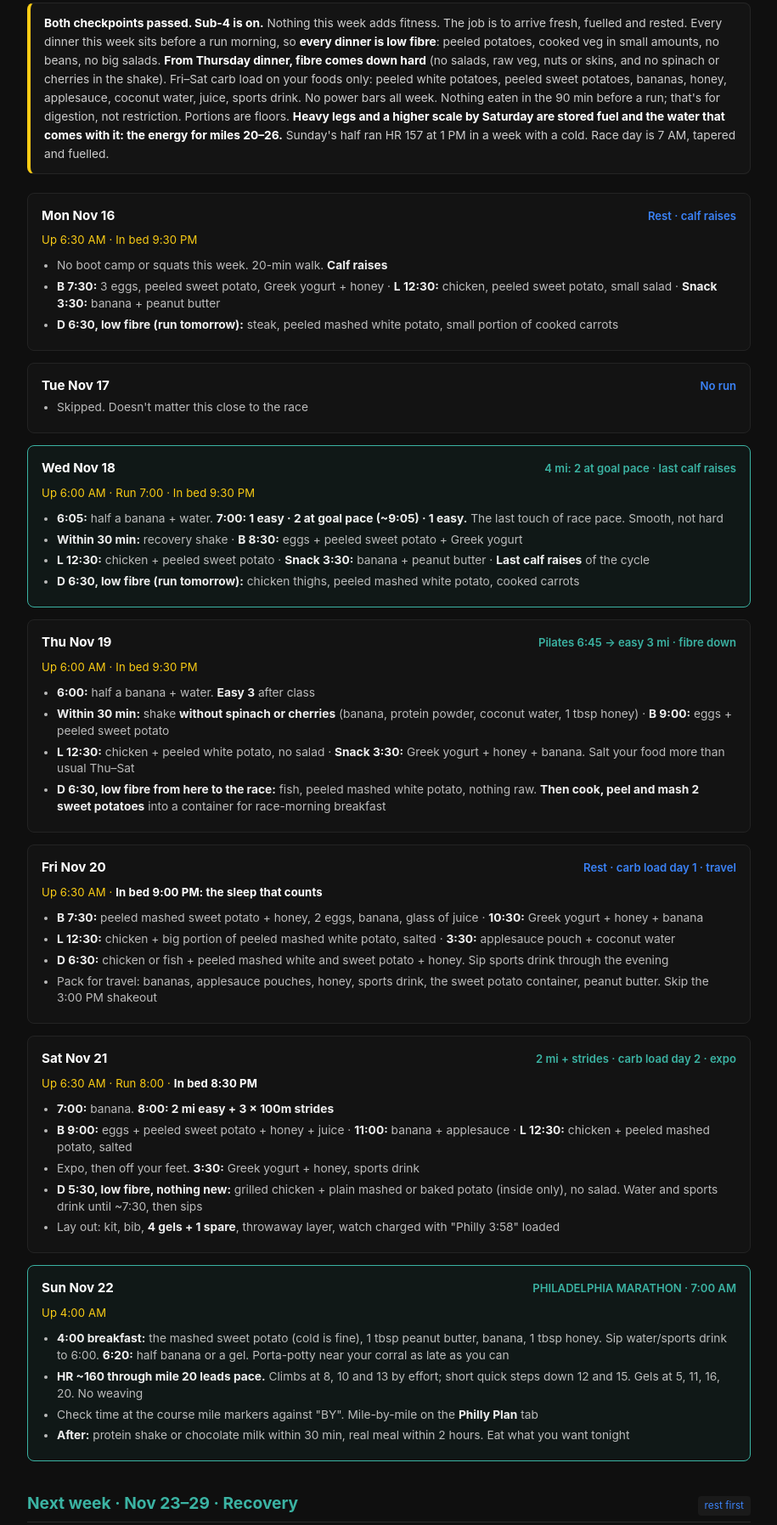
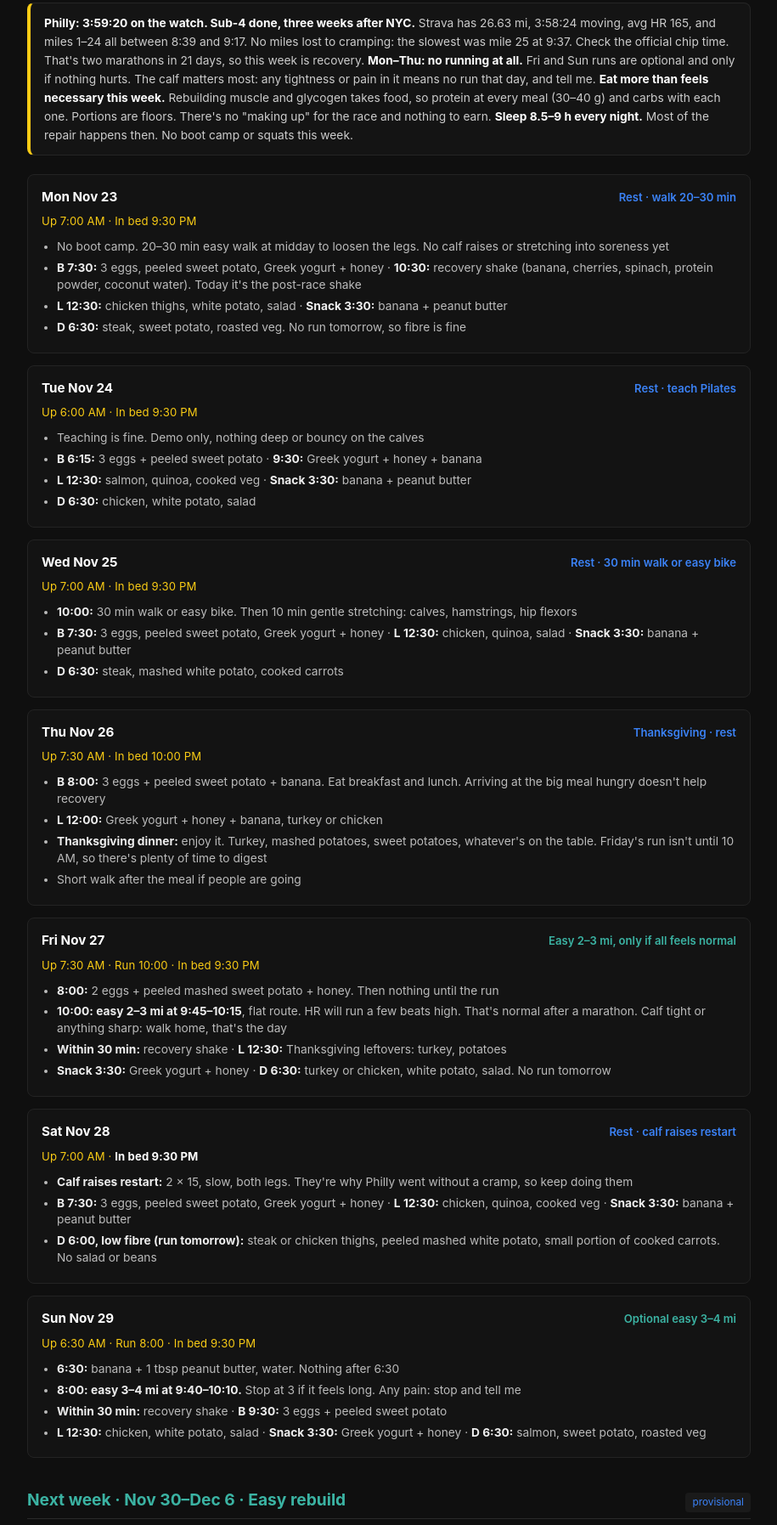
Before and after one commit to Jrichcrick/nyc-marathon-2026, a plain HTML site: page index.html in a window 1280 px wide. Shown: the part 200-1995 px from the top of the page at 85% size, without its empty margins (182-1097 px from the left). Drawn offline with Linux system fonts and the light colour scheme.

Commit message:
This Week: post-Philly recovery week Nov 23-29 (sleep, meals, optional Fri/Sun runs); next week easy rebuild
Co-Authored-By: Claude Opus 5.5 <noreply@anthropic.com>
Claude-Session: https://claude.ai/code/session_01Gqo9yy3KXwRr9mUaHKouru

```diff
--- a/index.html
+++ b/index.html
@@ -187,94 +187,96 @@
 <!-- ===== THIS WEEK ===== -->
 <div id="tab-week" class="tab-panel active">
 
-  <div class="wk-h" style="margin-top:0"><h2>Race week · Nov 16–22</h2><span class="badge r">~12 miles + Philly</span></div>
+  <div class="wk-h" style="margin-top:0"><h2>Recovery week · Nov 23–29</h2><span class="badge r">rest first · ≤7 mi</span></div>
 
   <div class="tw-rule">
-    <strong>Both checkpoints passed. Sub-4 is on.</strong> Nothing this week adds fitness. The job is to arrive fresh, fuelled and rested. Every dinner this week sits before a run morning, so <strong>every dinner is low fibre</strong>: peeled potatoes, cooked veg in small amounts, no beans, no big salads. <strong>From Thursday dinner, fibre comes down hard</strong> (no salads, raw veg, nuts or skins, and no spinach or cherries in the shake). Fri–Sat carb load on your foods only: peeled white potatoes, peeled sweet potatoes, bananas, honey, applesauce, coconut water, juice, sports drink. No power bars all week. Nothing eaten in the 90 min before a run; that's for digestion, not restriction. Portions are floors. <strong>Heavy legs and a higher scale by Saturday are stored fuel and the water that comes with it: the energy for miles 20–26.</strong> Sunday's half ran HR 157 at 1 PM in a week with a cold. Race day is 7 AM, tapered and fuelled.
+    <strong>Philly: 3:59:20 on the watch. Sub-4 done, three weeks after NYC.</strong> Strava has 26.63 mi, 3:58:24 moving, avg HR 165, and miles 1–24 all between 8:39 and 9:17. No miles lost to cramping: the slowest was mile 25 at 9:37. Check the official chip time. That's two marathons in 21 days, so this week is recovery. <strong>Mon–Thu: no running at all.</strong> Fri and Sun runs are optional and only if nothing hurts. The calf matters most: any tightness or pain in it means no run that day, and tell me. <strong>Eat more than feels necessary this week.</strong> Rebuilding muscle and glycogen takes food, so protein at every meal (30–40 g) and carbs with each one. Portions are floors. There's no "making up" for the race and nothing to earn. <strong>Sleep 8.5–9 h every night.</strong> Most of the repair happens then. No boot camp or squats this week.
   </div>
 
   <div class="tw-day tw-rest">
-    <div class="tw-head"><span class="tw-date">Mon Nov 16</span><span class="tw-work">Rest · calf raises</span></div>
-    <div class="tw-sleep">Up 6:30 AM · In bed 9:30 PM</div>
+    <div class="tw-head"><span class="tw-date">Mon Nov 23</span><span class="tw-work">Rest · walk 20–30 min</span></div>
+    <div class="tw-sleep">Up 7:00 AM · In bed 9:30 PM</div>
     <ul>
-      <li>No boot camp or squats this week. 20-min walk. <strong>Calf raises</strong></li>
-      <li><strong>B 7:30:</strong> 3 eggs, peeled sweet potato, Greek yogurt + honey · <strong>L 12:30:</strong> chicken, peeled sweet potato, small salad · <strong>Snack 3:30:</strong> banana + peanut butter</li>
-      <li><strong>D 6:30, low fibre (run tomorrow):</strong> steak, peeled mashed white potato, small portion of cooked carrots</li>
+      <li>No boot camp. 20–30 min easy walk at midday to loosen the legs. No calf raises or stretching into soreness yet</li>
+      <li><strong>B 7:30:</strong> 3 eggs, peeled sweet potato, Greek yogurt + honey · <strong>10:30:</strong> recovery shake (banana, cherries, spinach, protein powder, coconut water). Today it's the post-race shake</li>
+      <li><strong>L 12:30:</strong> chicken thighs, white potato, salad · <strong>Snack 3:30:</strong> banana + peanut butter</li>
+      <li><strong>D 6:30:</strong> steak, sweet potato, roasted veg. No run tomorrow, so fibre is fine</li>
     </ul>
   </div>
 
   <div class="tw-day tw-rest">
-    <div class="tw-head"><span class="tw-date">Tue Nov 17</span><span class="tw-work">No run</span></div>
-    <ul>
-      <li>Skipped. Doesn't matter this close to the race</li>
-    </ul>
-  </div>
-
-  <div class="tw-day tw-key">
-    <div class="tw-head"><span class="tw-date">Wed Nov 18</span><span class="tw-work">4 mi: 2 at goal pace · last calf raises</span></div>
-    <div class="tw-sleep">Up 6:00 AM · Run 7:00 · In bed 9:30 PM</div>
-    <ul>
-      <li><strong>6:05:</strong> half a banana + water. <strong>7:00: 1 easy · 2 at goal pace (~9:05) · 1 easy.</strong> The last touch of race pace. Smooth, not hard</li>
-      <li><strong>Within 30 min:</strong> recovery shake · <strong>B 8:30:</strong> eggs + peeled sweet potato + Greek yogurt</li>
-      <li><strong>L 12:30:</strong> chicken + peeled sweet potato · <strong>Snack 3:30:</strong> banana + peanut butter · <strong>Last calf raises</strong> of the cycle</li>
-      <li><strong>D 6:30, low fibre (run tomorrow):</strong> chicken thighs, peeled mashed white potato, cooked carrots</li>
-    </ul>
-  </div>
-
-  <div class="tw-day">
-    <div class="tw-head"><span class="tw-date">Thu Nov 19</span><span class="tw-work">Pilates 6:45 → easy 3 mi · fibre down</span></div>
+    <div class="tw-head"><span class="tw-date">Tue Nov 24</span><span class="tw-work">Rest · teach Pilates</span></div>
     <div class="tw-sleep">Up 6:00 AM · In bed 9:30 PM</div>
     <ul>
-      <li><strong>6:00:</strong> half a banana + water. <strong>Easy 3</strong> after class</li>
-      <li><strong>Within 30 min:</strong> shake <strong>without spinach or cherries</strong> (banana, protein powder, coconut water, 1 tbsp honey) · <strong>B 9:00:</strong> eggs + peeled sweet potato</li>
-      <li><strong>L 12:30:</strong> chicken + peeled white potato, no salad · <strong>Snack 3:30:</strong> Greek yogurt + honey + banana. Salt your food more than usual Thu–Sat</li>
-      <li><strong>D 6:30, low fibre from here to the race:</strong> fish, peeled mashed white potato, nothing raw. <strong>Then cook, peel and mash 2 sweet potatoes</strong> into a container for race-morning breakfast</li>
+      <li>Teaching is fine. Demo only, nothing deep or bouncy on the calves</li>
+      <li><strong>B 6:15:</strong> 3 eggs + peeled sweet potato · <strong>9:30:</strong> Greek yogurt + honey + banana</li>
+      <li><strong>L 12:30:</strong> salmon, quinoa, cooked veg · <strong>Snack 3:30:</strong> banana + peanut butter</li>
+      <li><strong>D 6:30:</strong> chicken, white potato, salad</li>
     </ul>
   </div>
 
   <div class="tw-day tw-rest">
-    <div class="tw-head"><span class="tw-date">Fri Nov 20</span><span class="tw-work">Rest · carb load day 1 · travel</span></div>
-    <div class="tw-sleep">Up 6:30 AM · <strong>In bed 9:00 PM: the sleep that counts</strong></div>
+    <div class="tw-head"><span class="tw-date">Wed Nov 25</span><span class="tw-work">Rest · 30 min walk or easy bike</span></div>
+    <div class="tw-sleep">Up 7:00 AM · In bed 9:30 PM</div>
     <ul>
-      <li><strong>B 7:30:</strong> peeled mashed sweet potato + honey, 2 eggs, banana, glass of juice · <strong>10:30:</strong> Greek yogurt + honey + banana</li>
-      <li><strong>L 12:30:</strong> chicken + big portion of peeled mashed white potato, salted · <strong>3:30:</strong> applesauce pouch + coconut water</li>
-      <li><strong>D 6:30:</strong> chicken or fish + peeled mashed white and sweet potato + honey. Sip sports drink through the evening</li>
-      <li>Pack for travel: bananas, applesauce pouches, honey, sports drink, the sweet potato container, peanut butter. Skip the 3:00 PM shakeout</li>
+      <li><strong>10:00:</strong> 30 min walk or easy bike. Then 10 min gentle stretching: calves, hamstrings, hip flexors</li>
+      <li><strong>B 7:30:</strong> 3 eggs, peeled sweet potato, Greek yogurt + honey · <strong>L 12:30:</strong> chicken, quinoa, salad · <strong>Snack 3:30:</strong> banana + peanut butter</li>
+      <li><strong>D 6:30:</strong> steak, mashed white potato, cooked carrots</li>
     </ul>
   </div>
 
+  <div class="tw-day tw-rest">
+    <div class="tw-head"><span class="tw-date">Thu Nov 26</span><span class="tw-work">Thanksgiving · rest</span></div>
+    <div class="tw-sleep">Up 7:30 AM · In bed 10:00 PM</div>
+    <ul>
+      <li><strong>B 8:00:</strong> 3 eggs + peeled sweet potato + banana. Eat breakfast and lunch. Arriving at the big meal hungry doesn't help recovery</li>
+      <li><strong>L 12:00:</strong> Greek yogurt + honey + banana, turkey or chicken</li>
+      <li><strong>Thanksgiving dinner:</strong> enjoy it. Turkey, mashed potatoes, sweet potatoes, whatever's on the table. Friday's run isn't until 10 AM, so there's plenty of time to digest</li>
+      <li>Short walk after the meal if people are going</li>
+    </ul>
+  </div>
+
   <div class="tw-day">
-    <div class="tw-head"><span class="tw-date">Sat Nov 21</span><span class="tw-work">2 mi + strides · carb load day 2 · expo</span></div>
-    <div class="tw-sleep">Up 6:30 AM · Run 8:00 · <strong>In bed 8:30 PM</strong></div>
+    <div class="tw-head"><span class="tw-date">Fri Nov 27</span><span class="tw-work">Easy 2–3 mi, only if all feels normal</span></div>
+    <div class="tw-sleep">Up 7:30 AM · Run 10:00 · In bed 9:30 PM</div>
     <ul>
-      <li><strong>7:00:</strong> banana. <strong>8:00: 2 mi easy + 3 × 100m strides</strong></li>
-      <li><strong>B 9:00:</strong> eggs + peeled sweet potato + honey + juice · <strong>11:00:</strong> banana + applesauce · <strong>L 12:30:</strong> chicken + peeled mashed potato, salted</li>
-      <li>Expo, then off your feet. <strong>3:30:</strong> Greek yogurt + honey, sports drink</li>
-      <li><strong>D 5:30, low fibre, nothing new:</strong> grilled chicken + plain mashed or baked potato (inside only), no salad. Water and sports drink until ~7:30, then sips</li>
-      <li>Lay out: kit, bib, <strong>4 gels + 1 spare</strong>, throwaway layer, watch charged with "Philly 3:58" loaded</li>
+      <li><strong>8:00:</strong> 2 eggs + peeled mashed sweet potato + honey. Then nothing until the run</li>
+      <li><strong>10:00: easy 2–3 mi at 9:45–10:15</strong>, flat route. HR will run a few beats high. That's normal after a marathon. Calf tight or anything sharp: walk home, that's the day</li>
+      <li><strong>Within 30 min:</strong> recovery shake · <strong>L 12:30:</strong> Thanksgiving leftovers: turkey, potatoes</li>
+      <li><strong>Snack 3:30:</strong> Greek yogurt + honey · <strong>D 6:30:</strong> turkey or chicken, white potato, salad. No run tomorrow</li>
     </ul>
   </div>
 
-  <div class="tw-day tw-key">
-    <div class="tw-head"><span class="tw-date">Sun Nov 22</span><span class="tw-work">PHILADELPHIA MARATHON · 7:00 AM</span></div>
-    <div class="tw-sleep">Up 4:00 AM</div>
+  <div class="tw-day tw-rest">
+    <div class="tw-head"><span class="tw-date">Sat Nov 28</span><span class="tw-work">Rest · calf raises restart</span></div>
+    <div class="tw-sleep">Up 7:00 AM · <strong>In bed 9:30 PM</strong></div>
     <ul>
-      <li><strong>4:00 breakfast:</strong> the mashed sweet potato (cold is fine), 1 tbsp peanut butter, banana, 1 tbsp honey. Sip water/sports drink to 6:00. <strong>6:20:</strong> half banana or a gel. Porta-potty near your corral as late as you can</li>
-      <li><strong>HR ~160 through mile 20 leads pace.</strong> Climbs at 8, 10 and 13 by effort; short quick steps down 12 and 15. Gels at 5, 11, 16, 20. No weaving</li>
-      <li>Check time at the course mile markers against "BY". Mile-by-mile on the <strong>Philly Plan</strong> tab</li>
-      <li><strong>After:</strong> protein shake or chocolate milk within 30 min, real meal within 2 hours. Eat what you want tonight</li>
+      <li><strong>Calf raises restart:</strong> 2 × 15, slow, both legs. They're why Philly went without a cramp, so keep doing them</li>
+      <li><strong>B 7:30:</strong> 3 eggs, peeled sweet potato, Greek yogurt + honey · <strong>L 12:30:</strong> chicken, quinoa, cooked veg · <strong>Snack 3:30:</strong> banana + peanut butter</li>
+      <li><strong>D 6:00, low fibre (run tomorrow):</strong> steak or chicken thighs, peeled mashed white potato, small portion of cooked carrots. No salad or beans</li>
     </ul>
   </div>
 
-  <div class="wk-h"><h2>Next week · Nov 23–29 · Recovery</h2><span class="badge r">rest first</span></div>
+  <div class="tw-day">
+    <div class="tw-head"><span class="tw-date">Sun Nov 29</span><span class="tw-work">Optional easy 3–4 mi</span></div>
+    <div class="tw-sleep">Up 6:30 AM · Run 8:00 · In bed 9:30 PM</div>
+    <ul>
+      <li><strong>6:30:</strong> banana + 1 tbsp peanut butter, water. Nothing after 6:30</li>
+      <li><strong>8:00: easy 3–4 mi at 9:40–10:10.</strong> Stop at 3 if it feels long. Any pain: stop and tell me</li>
+      <li><strong>Within 30 min:</strong> recovery shake · <strong>B 9:30:</strong> 3 eggs + peeled sweet potato</li>
+      <li><strong>L 12:30:</strong> chicken, white potato, salad · <strong>Snack 3:30:</strong> Greek yogurt + honey · <strong>D 6:30:</strong> salmon, sweet potato, roasted veg</li>
+    </ul>
+  </div>
+
+  <div class="wk-h"><h2>Next week · Nov 30–Dec 6 · Easy rebuild</h2><span class="badge r">provisional</span></div>
   <table class="nw">
-    <tr><td class="dc">Mon Nov 23</td><td>Rest. Walk 20–30 min. Eat well all day: recovery needs food</td></tr>
-    <tr><td class="dc">Tue Nov 24</td><td>Rest. Teaching Pilates is fine; nothing deep or bouncy on the calves</td></tr>
-    <tr><td class="dc">Wed Nov 25</td><td>Rest, or 20–30 min walk / easy bike</td></tr>
-    <tr><td class="dc">Thu Nov 26</td><td>Thanksgiving. Rest, and enjoy the meal</td></tr>
-    <tr><td class="dc">Fri Nov 27</td><td>Easy 2–3 mi <strong>only if</strong> everything feels normal. Otherwise rest</td></tr>
-    <tr><td class="dc">Sat Nov 28</td><td>Rest</td></tr>
-    <tr><td class="dc">Sun Nov 29</td><td>Optional easy 3–4. Any pain: stop and tell me</td></tr>
+    <tr><td class="dc">Mon Nov 30</td><td>Boot camp back, <strong>half your usual squat load</strong>. Finish 3+ hours before bed, cool shower after, in bed 9:30</td></tr>
+    <tr><td class="dc">Tue Dec 1</td><td>Rest or easy 3. Teach Pilates</td></tr>
+    <tr><td class="dc">Wed Dec 2</td><td>Easy 4 + calf raises. No quality yet</td></tr>
+    <tr><td class="dc">Thu Dec 3</td><td>Pilates 6:45 → easy 3</td></tr>
+    <tr><td class="dc">Fri Dec 4</td><td>Easy 4–5</td></tr>
+    <tr><td class="dc">Sat Dec 5</td><td>Rest</td></tr>
+    <tr><td class="dc">Sun Dec 6</td><td>Easy 5–6 before 8 AM. Then we plan what's next</td></tr>
   </table>
 
 </div><!-- /tab-week -->
```
